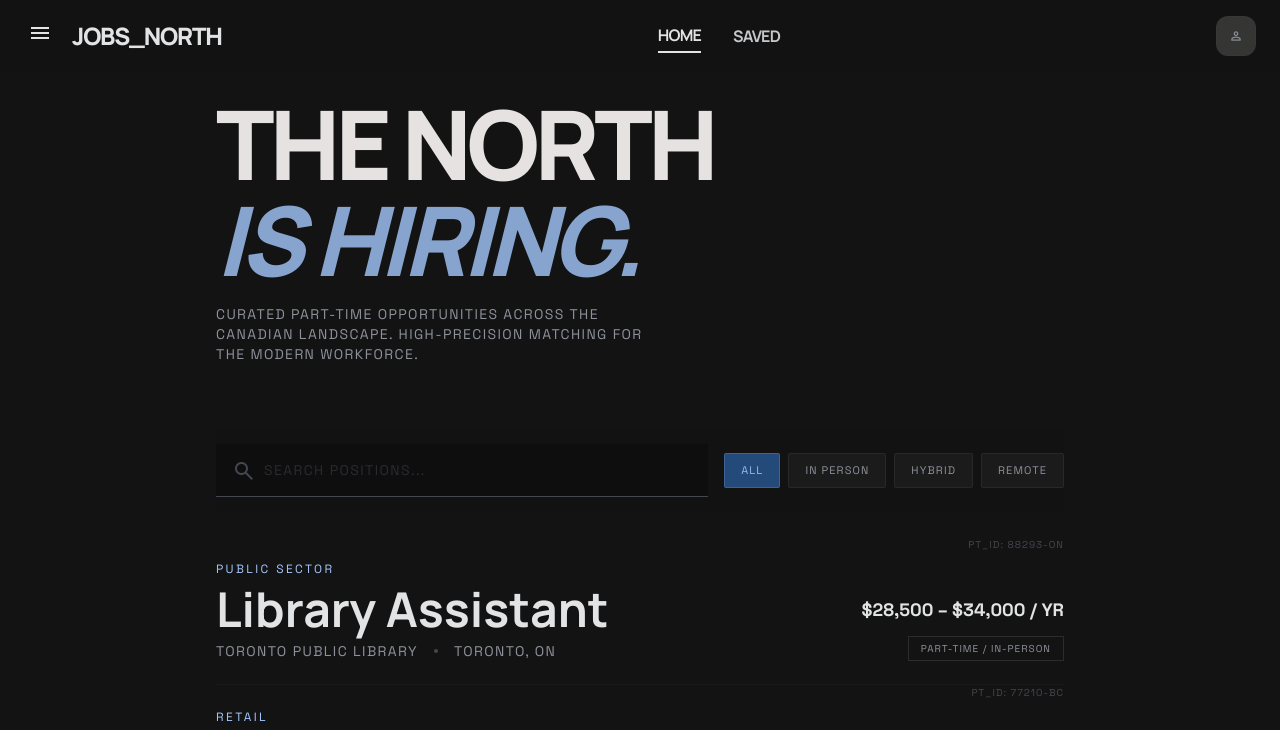
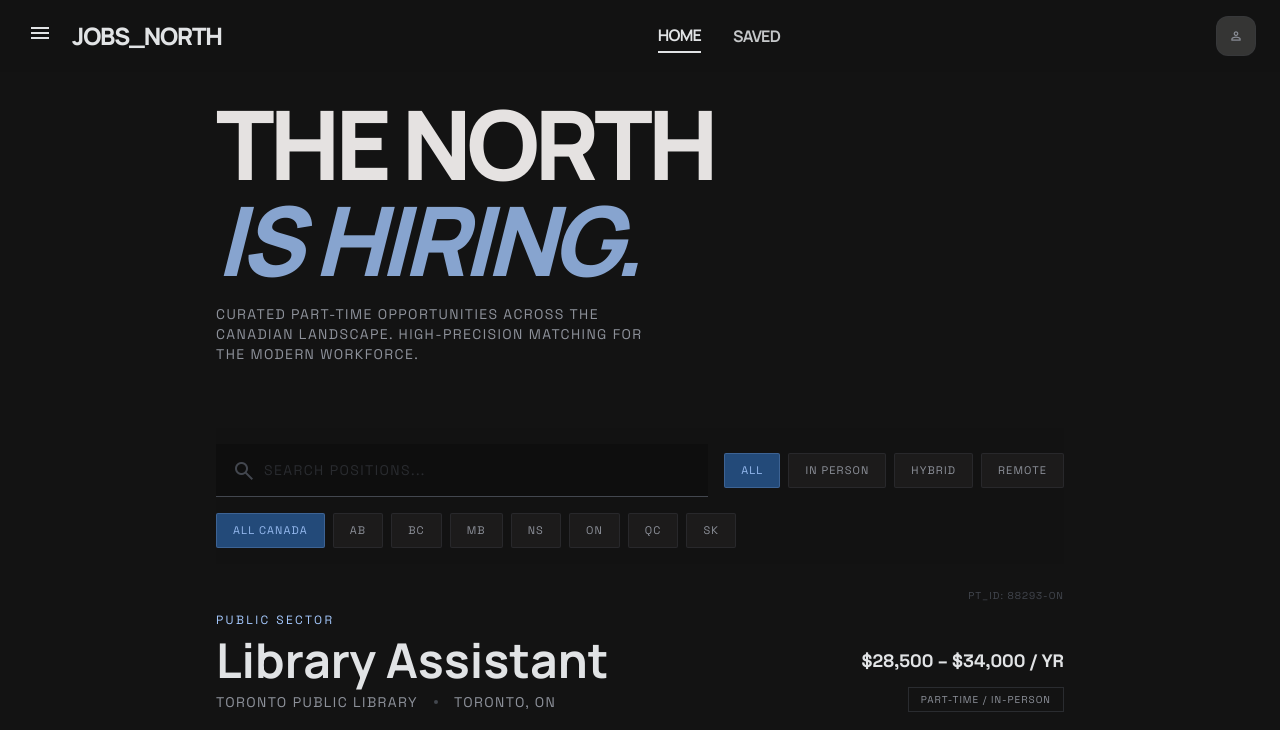
Before and after one commit to Lameda12/jobs-north, a plain HTML site: page index.html in a window 1280 px wide. Shown: the top 730 px of the page. Drawn offline with nearby package versions, Linux system fonts and the light colour scheme.

Commit message:
feat: add province filter bar

```diff
--- a/index.html
+++ b/index.html
@@ -85,6 +85,7 @@
 
   <!-- Sticky Search & Filters -->
   <div class="sticky top-[72px] z-40 mb-12 py-4 bg-surface/90 backdrop-blur-md">
+    <div class="flex flex-col gap-4">
       <div class="flex flex-col md:flex-row gap-4 items-start md:items-center justify-between">
         <div class="relative w-full md:w-auto flex-grow max-w-lg">
           <span class="material-symbols-outlined absolute left-4 top-1/2 -translate-y-1/2 text-outline-variant">search</span>
@@ -95,6 +96,10 @@
           <button data-filter="in-person" class="filter-btn whitespace-nowrap font-label text-[11px] uppercase tracking-widest px-4 py-2 bg-surface-container-low text-outline border border-outline-variant/30 rounded-sm hover:border-secondary/50 transition-all">In Person</button>
           <button data-filter="hybrid" class="filter-btn whitespace-nowrap font-label text-[11px] uppercase tracking-widest px-4 py-2 bg-surface-container-low text-outline border border-outline-variant/30 rounded-sm hover:border-secondary/50 transition-all">Hybrid</button>
           <button data-filter="remote" class="filter-btn whitespace-nowrap font-label text-[11px] uppercase tracking-widest px-4 py-2 bg-surface-container-low text-outline border border-outline-variant/30 rounded-sm hover:border-secondary/50 transition-all">Remote</button>
+        </div>
+      </div>
+      <div id="province-filters" class="flex gap-2 overflow-x-auto pb-2 md:pb-0 w-full -mx-6 px-6">
+        <!-- Province chips will be injected here -->
       </div>
     </div>
   </div>
@@ -124,17 +129,19 @@
 </nav>
 
 <script type="module">
-  import { fetchJobs, renderCard, renderSkeleton, getSavedCount } from './jobs-data.js';
+  import { fetchJobs, renderCard, renderSkeleton, getSavedCount, getProvinces } from './jobs-data.js';
 
   const container = document.getElementById('jobs-container');
   const searchInput = document.getElementById('search-input');
   const filterBtns = document.querySelectorAll('.filter-btn');
+  const provinceFiltersContainer = document.getElementById('province-filters');
   const loadMoreBtn = document.getElementById('load-more-btn');
   const errorBanner = document.getElementById('error-banner');
 
   let currentPage = 1;
   let currentQuery = '';
   let currentFilter = 'all';
+  let currentProvince = 'all';
   let totalJobs = 0;
   let shownJobs = 0;
 
@@ -144,6 +151,39 @@
     const mobile = document.getElementById('saved-badge-mobile');
     if (desktop) { desktop.textContent = count; desktop.classList.toggle('hidden', count === 0); }
     if (mobile) { mobile.classList.toggle('hidden', count === 0); }
+  }
+
+  async function renderProvinceFilters() {
+    const provinces = await getProvinces();
+    const allBtn = document.createElement('button');
+    allBtn.dataset.province = 'all';
+    allBtn.className = 'province-btn whitespace-nowrap font-label text-[11px] uppercase tracking-widest px-4 py-2 bg-secondary-container text-on-secondary-container rounded-sm border border-secondary/20 transition-all';
+    allBtn.textContent = 'All Canada';
+    provinceFiltersContainer.appendChild(allBtn);
+
+    provinces.forEach(p => {
+      if (p === 'CA') return;
+      const btn = document.createElement('button');
+      btn.dataset.province = p;
+      btn.className = 'province-btn whitespace-nowrap font-label text-[11px] uppercase tracking-widest px-4 py-2 bg-surface-container-low text-outline border border-outline-variant/30 rounded-sm hover:border-secondary/50 transition-all';
+      btn.textContent = p;
+      provinceFiltersContainer.appendChild(btn);
+    });
+
+    provinceFiltersContainer.addEventListener('click', e => {
+      if (!e.target.matches('.province-btn')) return;
+      currentProvince = e.target.dataset.province;
+      document.querySelectorAll('.province-btn').forEach(b => {
+        const isActive = b.dataset.province === currentProvince;
+        b.classList.toggle('bg-secondary-container', isActive);
+        b.classList.toggle('text-on-secondary-container', isActive);
+        b.classList.toggle('border-secondary/20', isActive);
+        b.classList.toggle('bg-surface-container-low', !isActive);
+        b.classList.toggle('text-outline', !isActive);
+        b.classList.toggle('border-outline-variant/30', !isActive);
+      });
+      loadJobs(true);
+    });
   }
 
   async function loadJobs(reset = true) {
@@ -156,7 +196,7 @@
     errorBanner.classList.add('hidden');
 
     try {
-      const { jobs, total } = await fetchJobs({ query: currentQuery, filter: currentFilter, page: currentPage });
+      const { jobs, total } = await fetchJobs({ query: currentQuery, filter: currentFilter, province: currentProvince, page: currentPage });
       totalJobs = total;
 
       if (reset) container.innerHTML = '';
@@ -216,8 +256,13 @@
     loadJobs(false);
   });
 
+  async function init() {
     updateSavedBadge();
-  loadJobs(true);
+    await renderProvinceFilters();
+    await loadJobs(true);
+  }
+
+  init();
 </script>
 </body>
 </html>
--- a/jobs-data.js
+++ b/jobs-data.js
@@ -68,7 +68,13 @@ export async function fetchJobById(id) {
   return all.find(j => j.id === id);
 }
 
-export async function fetchJobs({ query = '', filter = 'all', page = 1 } = {}) {
+export async function getProvinces() {
+  const all = await loadAll();
+  const provinces = new Set(all.map(j => extractProvince(j.location?.area)));
+  return Array.from(provinces).sort();
+}
+
+export async function fetchJobs({ query = '', filter = 'all', province = 'all', page = 1 } = {}) {
   const all = await loadAll();
 
   let filtered = all;
@@ -76,6 +82,11 @@ export async function fetchJobs({ query = '', filter = 'all', page = 1 } = {}) {
   // Filter by work type
   if (filter !== 'all') {
     filtered = filtered.filter(j => (j.work_type ?? 'in-person') === filter);
+  }
+
+  // Filter by province
+  if (province !== 'all') {
+    filtered = filtered.filter(j => extractProvince(j.location?.area) === province);
   }
 
   // Filter by search query (title, company, location, category)
```
Lines whose indentation alone changed are shown as unchanged.
